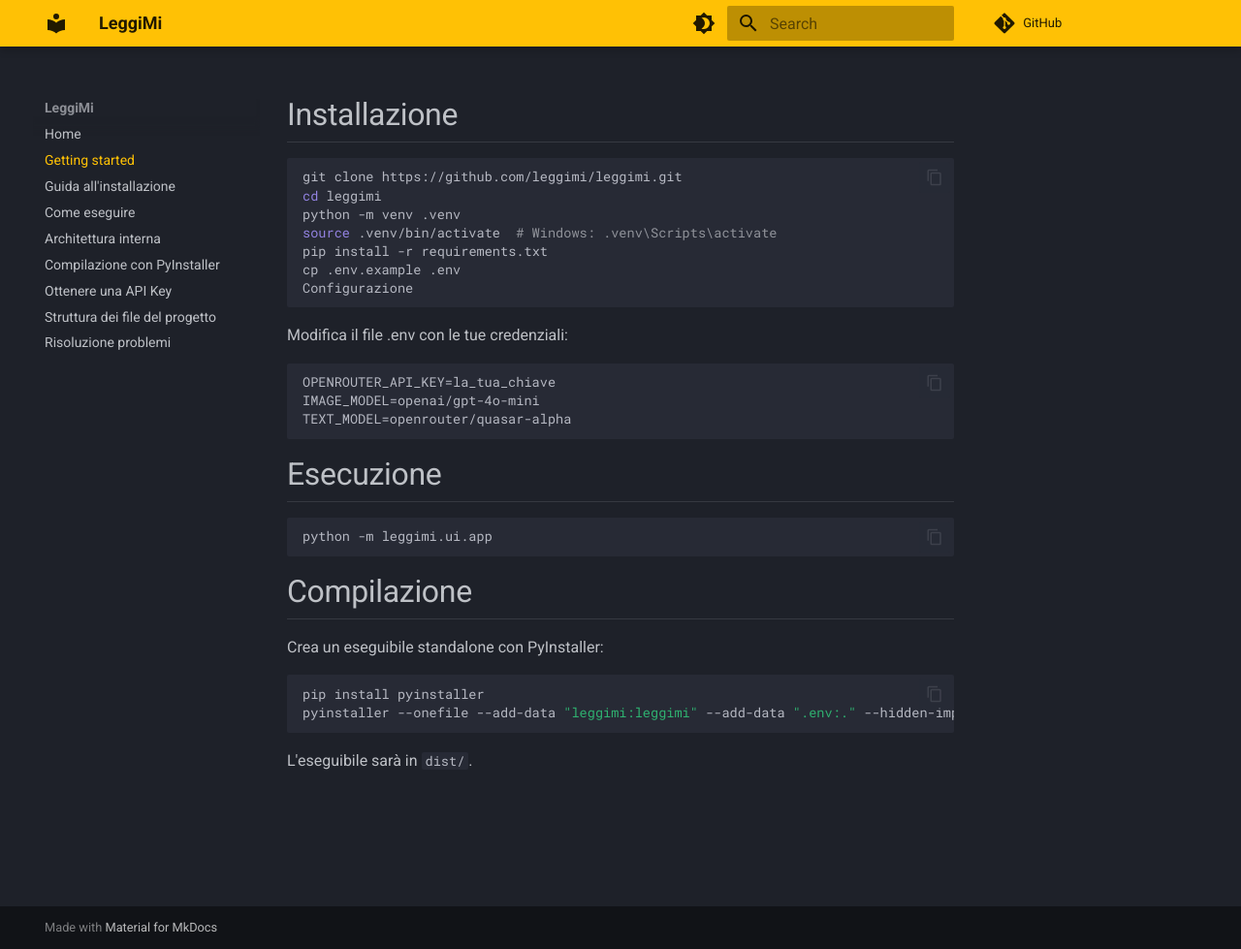
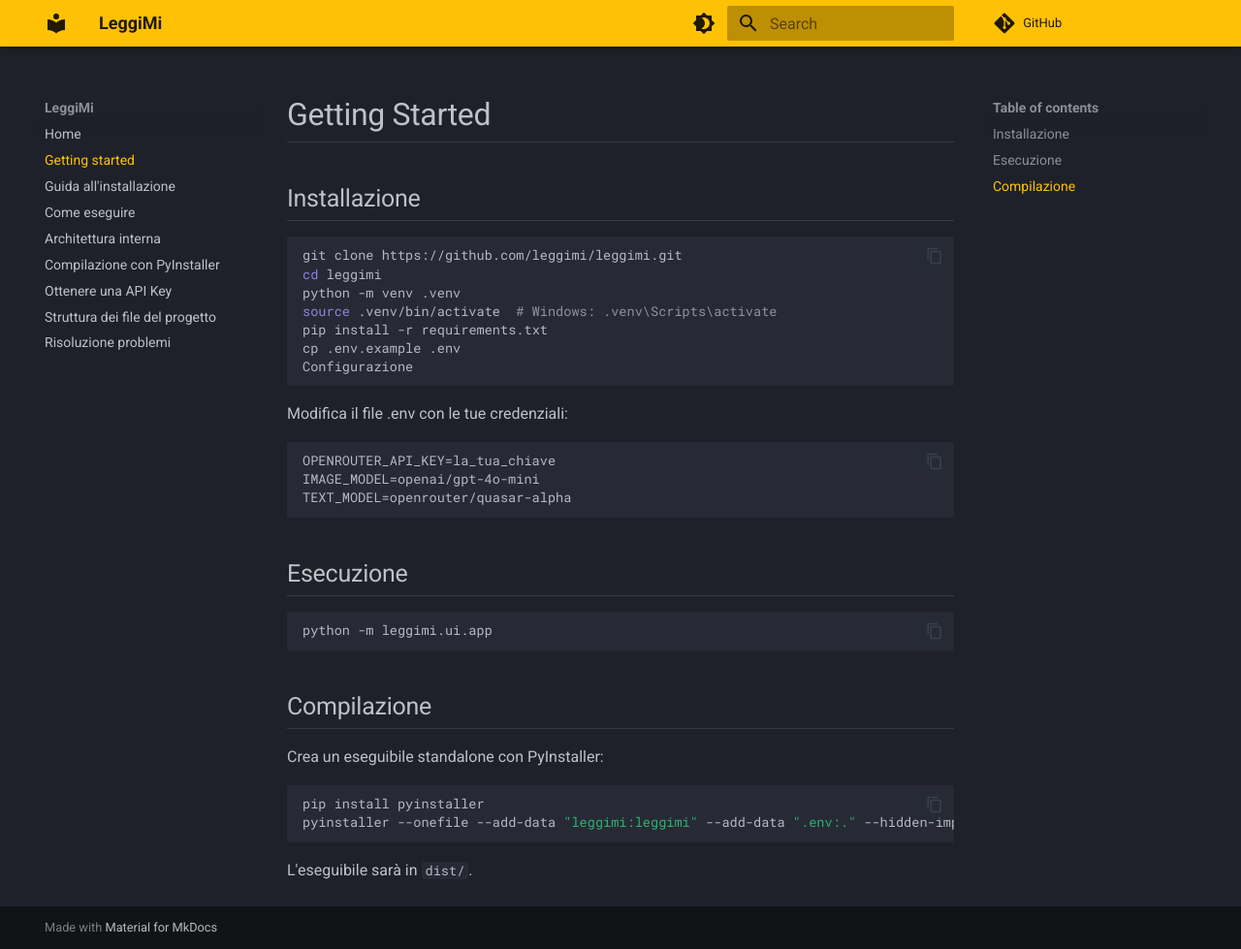
Before and after one commit to TheStxfan/leggimi, an MkDocs documentation site: the page built from docs/getting-started.md, in a window 1280 px wide and 979 px high. Shown: the whole window at 97% size. Built offline with MkDocs 1.6.1 and Material for MkDocs 9.7.7, drawn with Linux system fonts in a browser that asks for light colours; comment, search, counter and statistics services are not loaded.

Commit message:
docs: update headings in getting started and troubleshoot documentation for consistency

````diff
--- a/docs/getting-started.md
+++ b/docs/getting-started.md
@@ -1,4 +1,6 @@
-# Installazione
+# Getting Started
+
+## Installazione
 
 ```bash
 git clone https://github.com/leggimi/leggimi.git
@@ -18,13 +20,13 @@ IMAGE_MODEL=openai/gpt-4o-mini
 TEXT_MODEL=openrouter/quasar-alpha
 ```
 
-# Esecuzione
+## Esecuzione
 
 ```bash
 python -m leggimi.ui.app
 ```
 
-# Compilazione
+## Compilazione
 
 Crea un eseguibile standalone con PyInstaller:
 
````
Also changed, not shown: docs/trobleshoot.md (+1 -1 lines).
